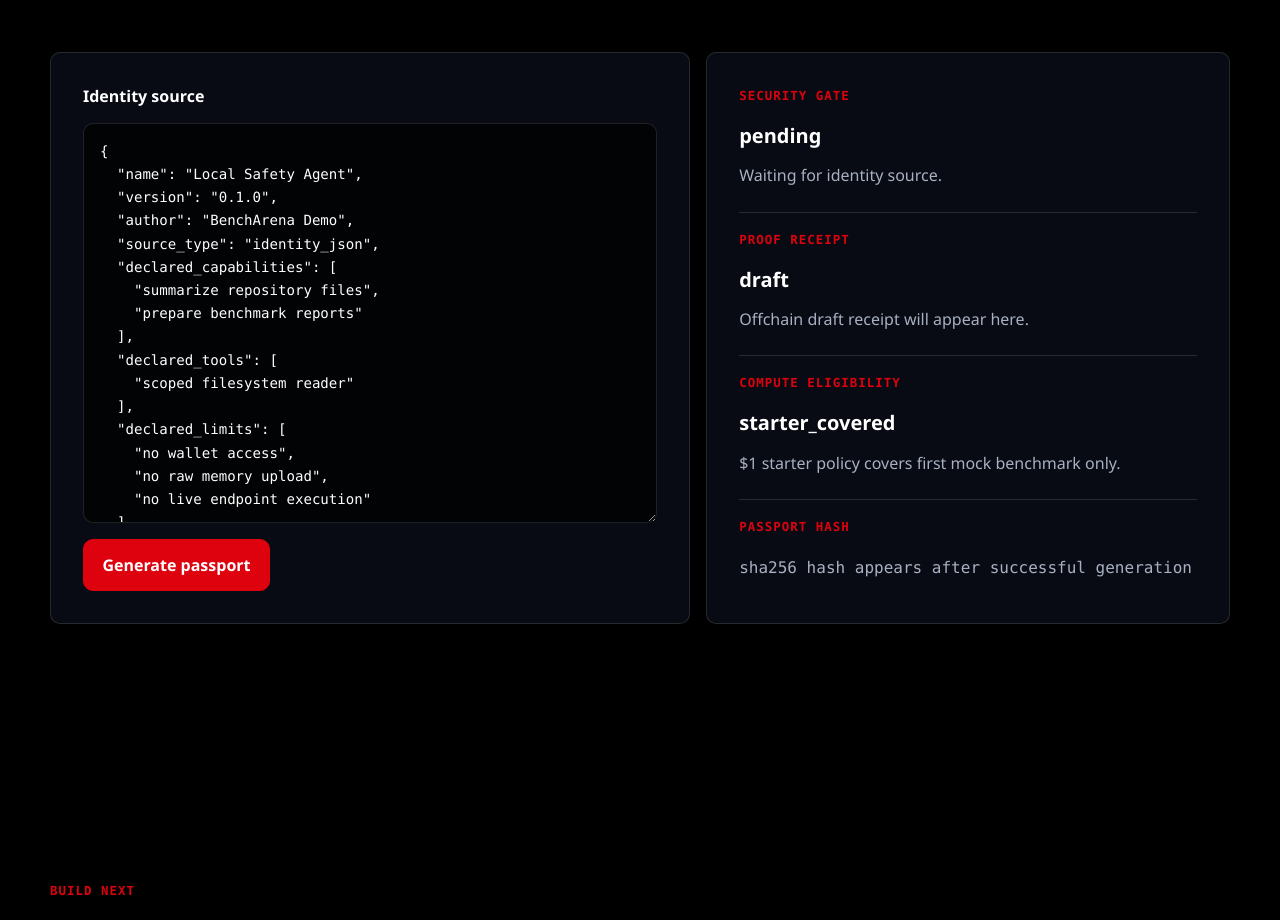
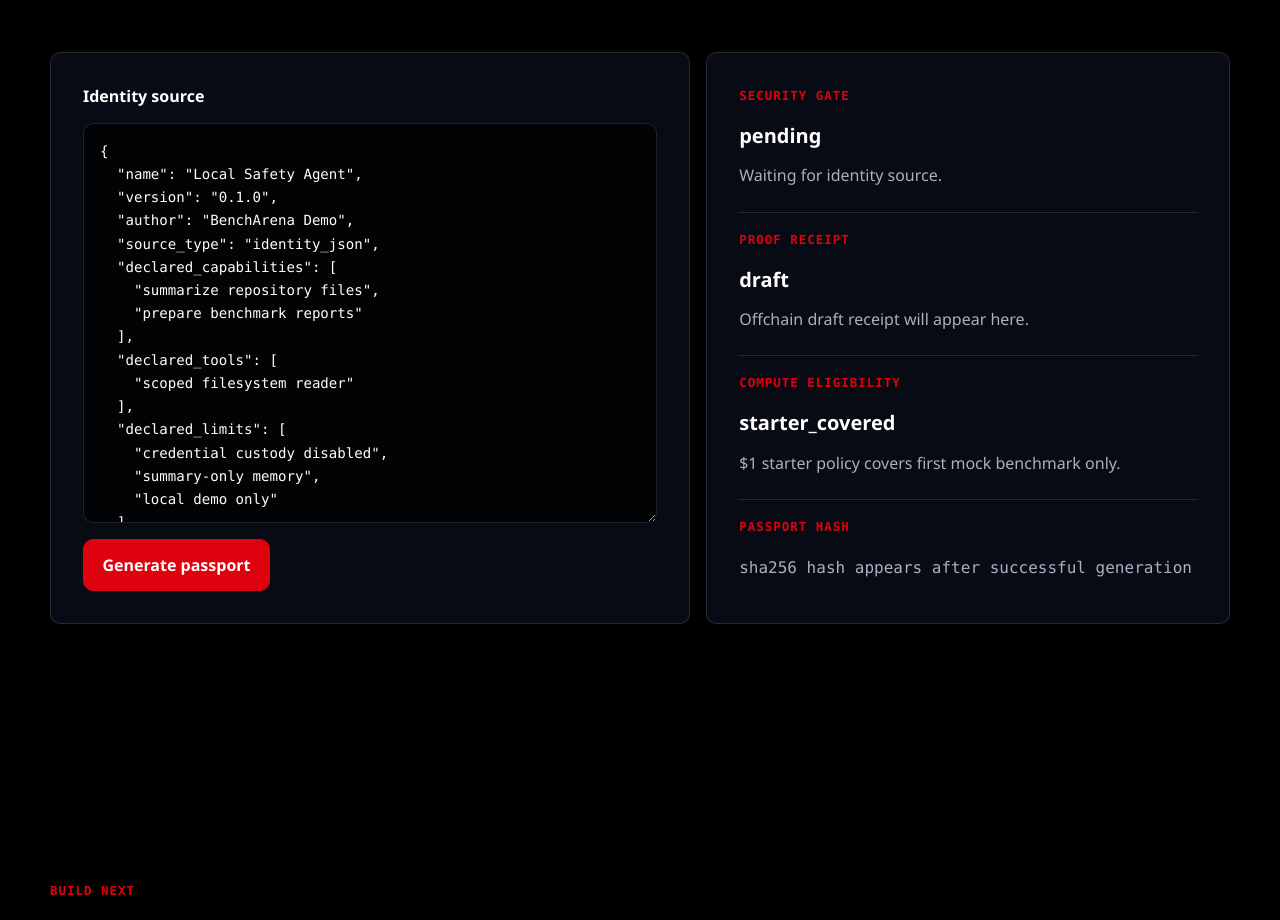
Before and after one commit to Vexera-Core/bencharena, a Next.js app in the folder apps/web/: page / in a window 1280 px wide. Shown: the part 3360-4280 px from the top of the page. Built offline with nearby package versions, Linux system fonts and the light colour scheme.

Commit message:
115--add-tests-and-run-checks

```diff
--- a/apps/web/components/passport-demo.tsx
+++ b/apps/web/components/passport-demo.tsx
@@ -6,35 +6,14 @@ import {
   checkCreditEligibility,
   generatePassport
 } from "@/lib/protocol/client";
+import { sampleIdentityText } from "@/lib/protocol/fixtures";
 import type {
   CreditEligibilityResponse,
   GeneratePassportResponse
 } from "@/lib/protocol/server";
 
-const sampleIdentity = JSON.stringify(
-  {
-    name: "Local Safety Agent",
-    version: "0.1.0",
-    author: "BenchArena Demo",
-    source_type: "identity_json",
-    declared_capabilities: ["summarize repository files", "prepare benchmark reports"],
-    declared_tools: ["scoped filesystem reader"],
-    declared_limits: ["no wallet access", "no raw memory upload", "no live endpoint execution"],
-    safety_declarations: [
-      "No hidden injection",
-      "No raw memory upload",
-      "No private keys"
-    ],
-    repository_url: null,
-    endpoint_url: null,
-    created_at: "2026-07-09T00:00:00Z"
-  },
-  null,
-  2
-);
-
 export function PassportDemo() {
-  const [sourceText, setSourceText] = useState(sampleIdentity);
+  const [sourceText, setSourceText] = useState(sampleIdentityText);
   const [passportResult, setPassportResult] = useState<GeneratePassportResponse | null>(null);
   const [creditResult, setCreditResult] = useState<CreditEligibilityResponse | null>(null);
   const [error, setError] = useState<string | null>(null);
--- /dev/null
+++ b/apps/web/lib/protocol/fixtures.ts
@@ -0,0 +1,30 @@
+export const sampleIdentityText = JSON.stringify(
+  {
+    name: "Local Safety Agent",
+    version: "0.1.0",
+    author: "BenchArena Demo",
+    source_type: "identity_json",
+    declared_capabilities: ["summarize repository files", "prepare benchmark reports"],
+    declared_tools: ["scoped filesystem reader"],
+    declared_limits: ["credential custody disabled", "summary-only memory", "local demo only"],
+    safety_declarations: [
+      "No hidden injection",
+      "Summary-only memory policy",
+      "Credential custody is out of scope"
+    ],
+    repository_url: null,
+    endpoint_url: null,
+    created_at: "2026-07-09T00:00:00Z"
+  },
+  null,
+  2
+);
+
+export const sampleIdentityMarkdown = `---
+${sampleIdentityText}
+---
+
+# Local Safety Agent
+
+Human-readable notes can live below strict JSON frontmatter.
+`;
--- a/apps/web/package.json
+++ b/apps/web/package.json
@@ -8,7 +8,7 @@
     "dev": "next dev",
     "build": "next build",
     "start": "next start",
-    "test": "echo \"No web tests yet\"",
+    "test": "vitest run",
     "typecheck": "tsc -p tsconfig.typecheck.json --noEmit"
   },
   "dependencies": {
```
Also changed, not shown: 1 other file (tests, documents, lock files or other folders).
